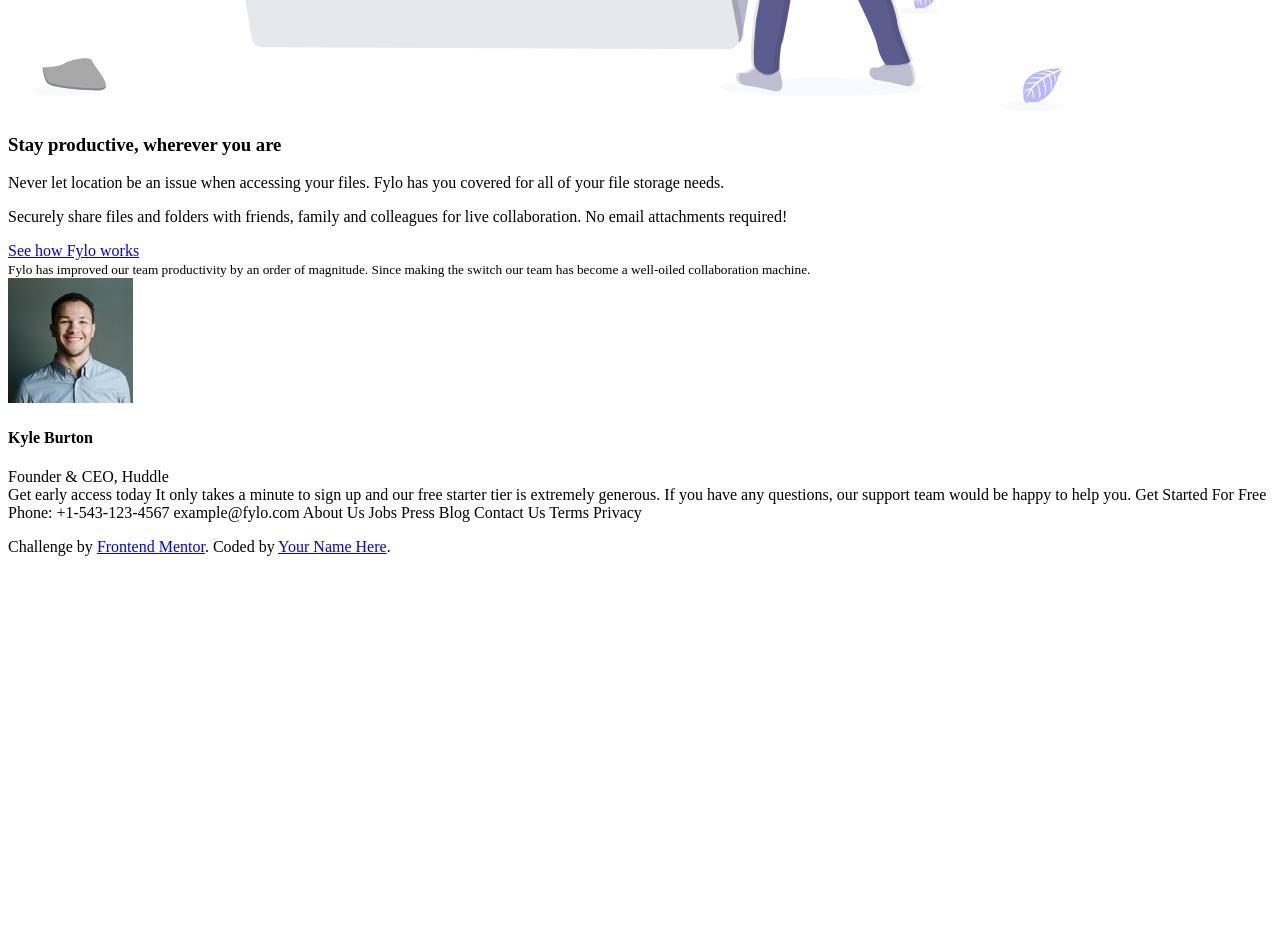
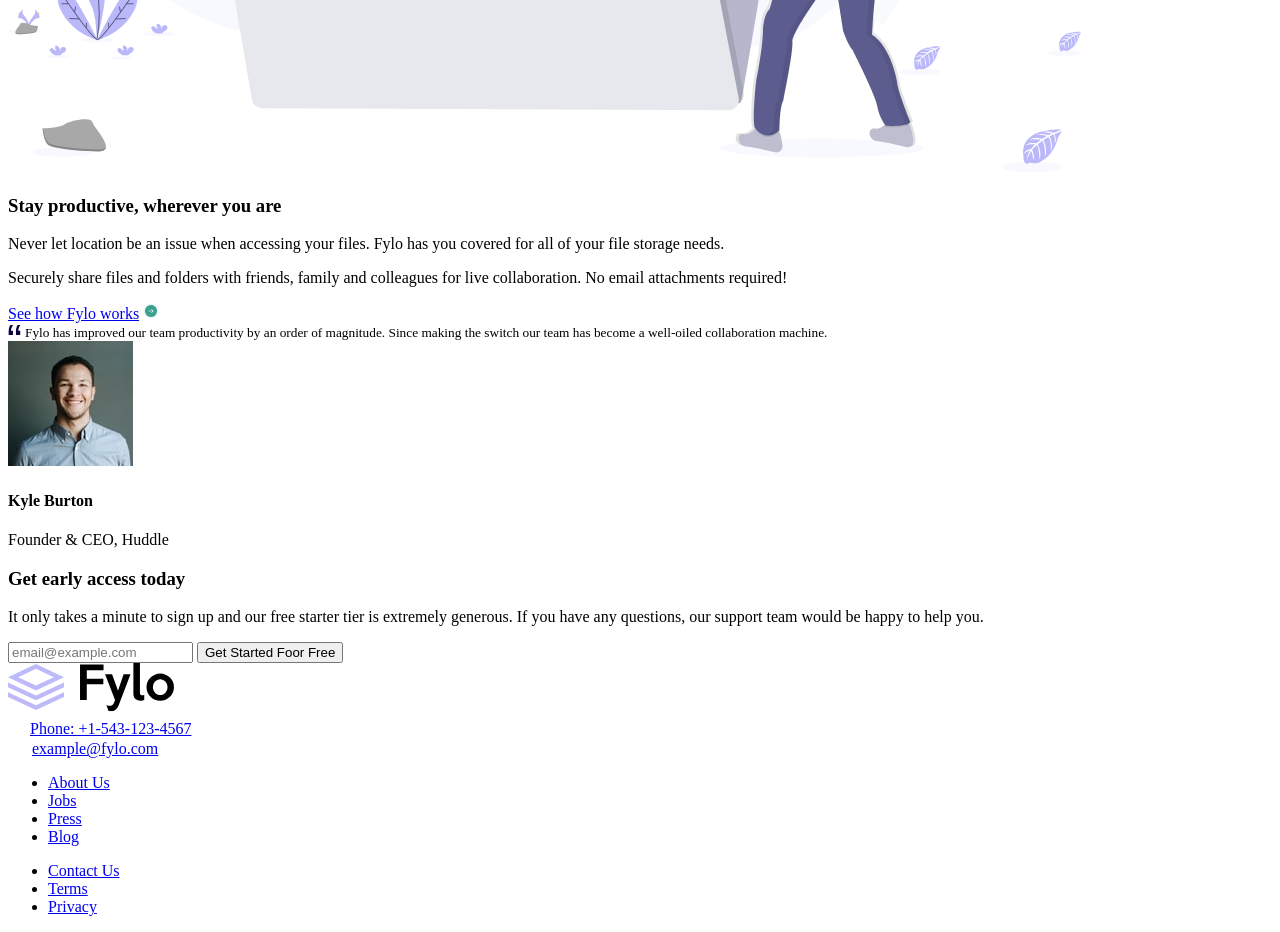
Before and after one commit to othiagomoreira/fylo-landing-page, a plain HTML site: page index.html in a window 1280 px wide. Shown: the part 920-1852 px from the top of the page. Before the commit the page ends 1492 px from the top, so only its background shows below. Drawn offline with Linux system fonts and the light colour scheme.

Commit message:
html finish

```diff
--- a/index.html
+++ b/index.html
@@ -19,6 +19,7 @@
 <body>
 
 	<header class="header">
+		<img src="images/logo.svg" alt="">
 		<nav>
 			<ul>
 				<li><a href="#">Features</a></li>
@@ -29,7 +30,7 @@
 	</header>
 
 	<section>
-		<div class="content-email">
+		<div class="content-one">
 			<h1>
 				All your files in one secure location, accessible anywhere.
 			</h1>
@@ -40,8 +41,11 @@
 				family, and co-workers.
 			</p>
 
+			<form action="#" method="POST">
 				<input type="email" name="email" id="email" placeholder="Enter your email...">
 				<button type="submit">Get Started</button>
+			</form>
+
 		</div>
 
 		<div>
@@ -50,7 +54,7 @@
 	</section>
 
 
-	<section>
+	<section class="content-two">
 		<div>
 			<h3>Stay productive, wherever you are</h3>
 
@@ -64,17 +68,21 @@
 				live collaboration. No email attachments required!
 			</p>
 
+			<div>
 				<a href="#">See how Fylo works</a>
+				<img src="images/icon-arrow.svg" alt="">
+			</div>
+
 		</div>
 
 		<div class="card">
+			<img src="images/icon-quotes.svg" alt="">
 			<small>
 				Fylo has improved our team productivity by an order of magnitude. Since
 				making the switch our team has become a well-oiled collaboration machine.
 			</small>
-		</div>
 
-		<div>
+			<div class="profile">
 				<img src="images/avatar-testimonial.jpg" alt="">
 
 				<div>
@@ -82,46 +90,59 @@
 					<span>Founder & CEO, Huddle</span>
 				</div>
 			</div>
+		</div>
 	</section>
 
 	<section>
+		<div>
+			<h3>Get early access today</h3>
+			<p>
+				It only takes a minute to sign up and our free starter tier is extremely generous.
+				If you have any questions, our support team would be happy to help you.
+			</p>
+		</div>
 
+		<form action="#" method="POST">
+			<input type="email" name="email" id="email" placeholder="email@example.com">
+			<button type="submit">Get Started Foor Free</button>
+		</form>
 	</section>
 
 	<footer>
+		<div>
+			<img src="images/logo.svg" alt="">
+			<div>
+				<img src="images/icon-phone.svg" alt="">
+				<a href="tel:+1-543-123-4567">Phone: +1-543-123-4567</a>
+			</div>
 
+			<div>
+				<img src="images/icon-email.svg" alt="">
+				<a href="mailto:contatothiagomoreira@outlook.com">example@fylo.com</a>
+			</div>
+		</div>
+
+		<ul>
+			<li><a href="#">About Us</a></li>
+			<li><a href="#">Jobs</a></li>
+			<li><a href="#">Press</a></li>
+			<li><a href="#">Blog</a></li>
+		</ul>
+
+		<ul>
+			<li><a href="#">Contact Us</a></li>
+			<li><a href="#">Terms</a></li>
+			<li><a href="#">Privacy</a></li>
+		</ul>
 	</footer>
 
 
-
-
-
-
-	Get early access today
-
-	It only takes a minute to sign up and our free starter tier is extremely generous.
-	If you have any questions, our support team would be happy to help you.
-
-	Get Started For Free
-
-	Phone: +1-543-123-4567
-	example@fylo.com
-
-	About Us
-	Jobs
-	Press
-	Blog
-
-	Contact Us
-	Terms
-	Privacy
-
-	<footer>
+	<!-- <footer>
 		<p class="attribution">
 			Challenge by <a href="https://www.frontendmentor.io?ref=challenge" target="_blank">Frontend Mentor</a>.
 			Coded by <a href="#">Your Name Here</a>.
 		</p>
-	</footer>
+	</footer> -->
 </body>
 
 </html>
```
Lines whose indentation alone changed are shown as unchanged.
